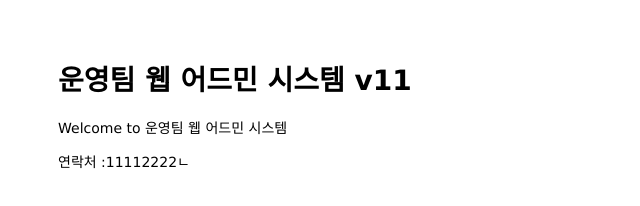
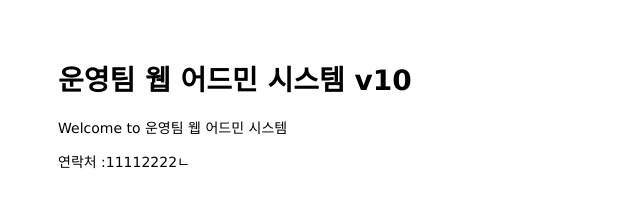
Before and after one commit to choi-seungho/chap03, a website: page public/index.html in a window 1280 px wide. Shown: the full height of the page, 0-640 px from the left. Drawn offline with Linux system fonts and the light colour scheme.

Commit message:
change body

```diff
--- a/public/index.html
+++ b/public/index.html
@@ -6,7 +6,7 @@
 </head>
 
 <body>
-  <h1>운영팀 웹 어드민 시스템 v11</h1>
+  <h1>운영팀 웹 어드민 시스템 v10</h1>
   <p>Welcome to 운영팀 웹 어드민 시스템</p>
 </body>
 
```
